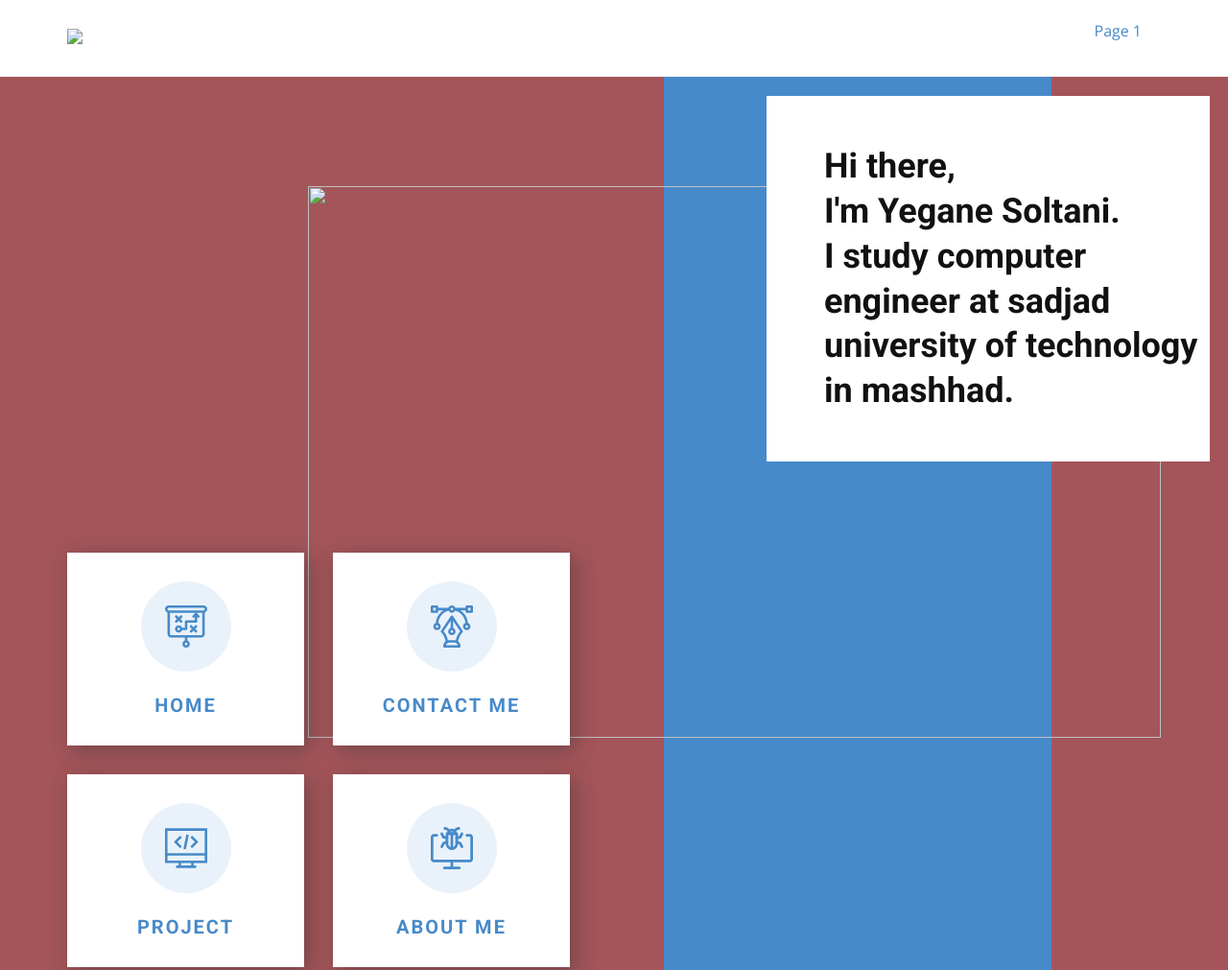
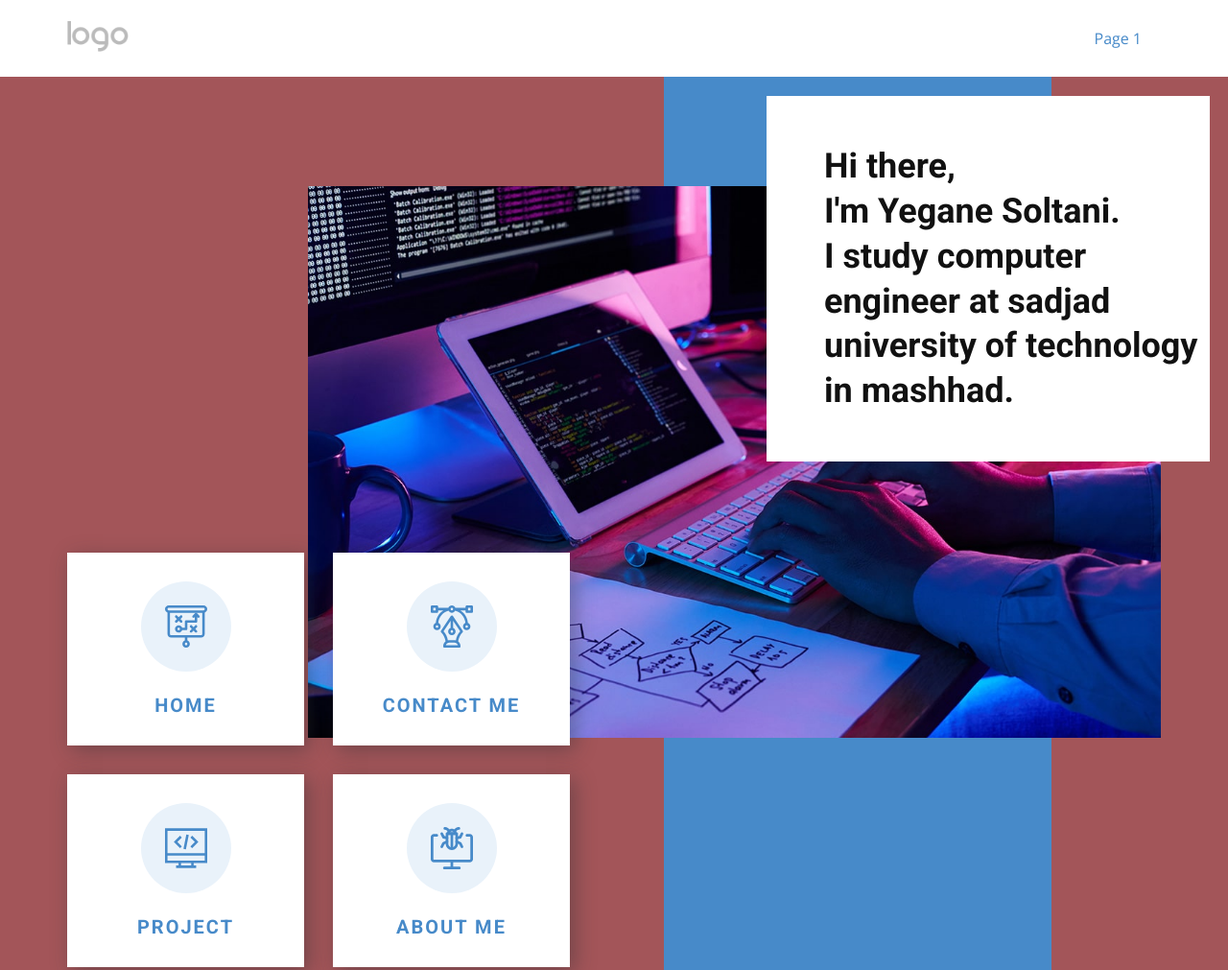
Before and after one commit to yeganesoltani/yeganesoltani.github.io, a plain HTML site: page index.html in a window 1280 px wide. Shown: the top 1011 px of the page at 96% size. Drawn offline with nearby package versions, Linux system fonts and the light colour scheme.

Commit message:
Update index.html

```diff
--- a/index.html
+++ b/index.html
@@ -3,7 +3,7 @@
   <head>
     <meta name="viewport" content="width=device-width, initial-scale=1.0">
     <meta charset="utf-8">
-    <meta name="keywords" content="Hi there,I'm Yegane Soltani.I studied Computer engineer at sadjad university of technology in mashhad.">
+    <meta name="keywords" content="Hi there,I'm Yegane Soltani.I study Computer engineer at sadjad university of technology in mashhad.">
     <meta name="description" content="">
     <meta name="page_type" content="np-template-header-footer-from-plugin">
     <title>Page 1</title>
@@ -30,7 +30,7 @@
   </head>
   <body data-home-page="Page-1.html" data-home-page-title="Page 1" class="u-body"><header class="u-clearfix u-header u-header" id="sec-55f8"><div class="u-clearfix u-sheet u-valign-middle u-sheet-1">
         <a href="https://nicepage.com" class="u-image u-logo u-image-1">
-          <img src="images/default-logo.png" class="u-logo-image u-logo-image-1">
+          <img src="default-logo.png" class="u-logo-image u-logo-image-1">
         </a>
         <nav class="u-menu u-menu-dropdown u-offcanvas u-menu-1">
           <div class="menu-collapse" style="font-size: 1rem; letter-spacing: 0px;">
@@ -60,7 +60,7 @@
     <section class="u-clearfix u-palette-2-dark-1 u-section-1" id="carousel_0c21">
       <div class="u-clearfix u-sheet u-valign-middle-xs u-sheet-1">
         <div class="u-expanded-height u-palette-1-base u-shape u-shape-rectangle u-shape-1"></div>
-        <img class="u-expand-resize u-expanded-width-xs u-image u-image-1" src="images/gbbg-min.jpg">
+        <img class="u-expand-resize u-expanded-width-xs u-image u-image-1" src="gbbg-min.jpg">
         <div class="u-align-left u-container-style u-group u-white u-group-1">
           <div class="u-container-layout u-valign-middle u-container-layout-1">
             <h2 class="u-text u-text-1">Hi there,<br>I'm Yegane Soltani.<br>I study computer engineer at sadjad university of technology in mashhad.
```
